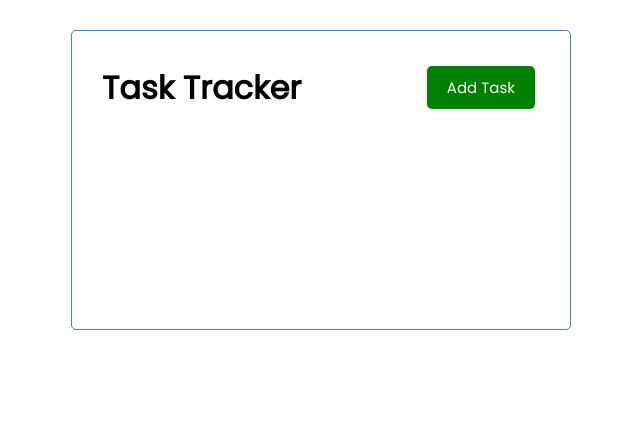
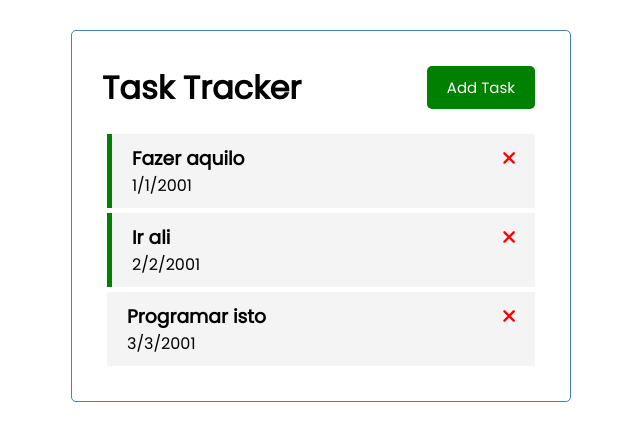
Before and after one commit to AndMJ/looking-into-vuejs, a Vue app in the folder using-vue-cli/: page / in a window 1280 px wide. Shown: the top 440 px of the page, without its empty margins (319-959 px from the left). Built offline with nearby package versions, Linux system fonts and the light colour scheme.

Commit message:
UPDATE loads each task in array tasks from data()

```diff
--- a/using-vue-cli/public/index.html
+++ b/using-vue-cli/public/index.html
@@ -5,6 +5,10 @@
     <meta http-equiv="X-UA-Compatible" content="IE=edge">
     <meta name="viewport" content="width=device-width,initial-scale=1.0">
     <link rel="icon" href="<%= BASE_URL %>favicon.ico">
+
+    <!-- font-awesome -->
+    <link rel="stylesheet" href="https://cdnjs.cloudflare.com/ajax/libs/font-awesome/6.2.0/css/all.min.css" integrity="sha512-xh6O/CkQoPOWDdYTDqeRdPCVd1SpvCA9XXcUnZS2FmJNp1coAFzvtCN9BmamE+4aHK8yyUHUSCcJHgXloTyT2A==" crossorigin="anonymous" referrerpolicy="no-referrer" />
+
     <title><%= htmlWebpackPlugin.options.title %></title>
   </head>
   <body>
--- a/using-vue-cli/src/App.vue
+++ b/using-vue-cli/src/App.vue
@@ -1,16 +1,47 @@
 <template>
   <div class="container">
     <Header title="Task Tracker"></Header>
+    <Tasks :tasks="tasks"></Tasks>
   </div>
 </template>
 
 <script>
 import Header from './components/Header'
+import Tasks from './components/Tasks'
+
 
 export default {
   name: 'App',
   components: {
     Header,
+    Tasks
+  },
+  data() {
+    return {
+      tasks: []
+    }
+  },
+  created(){ //on page creation do:
+    this.tasks = [
+      {
+        id: 1,
+        text: "Fazer aquilo",
+        date: "1/1/2001",
+        reminder: true
+      },
+      {
+        id: 2,
+        text: "Ir ali",
+        date: "2/2/2001",
+        reminder: true
+      },
+      {
+        id: 3,
+        text: "Programar isto",
+        date: "3/3/2001",
+        reminder: false
+      }
+    ]
   }
 }
 </script>
--- a/using-vue-cli/src/components/Button.vue
+++ b/using-vue-cli/src/components/Button.vue
@@ -1,5 +1,5 @@
 <template>
-    <button :style="{background: color}" class="btn">{{text}}</button>
+    <button @click="clickFunction($event)" :style="{background: color}" class="btn">{{text}}</button>
 </template>
 
 <script>
@@ -8,6 +8,11 @@ export default {
     props: {
         color: String,
         text: String
+    },
+    methods: {
+        clickFunction(e) {
+            console.log(e.target.title)
+        }
     }
 }
 </script>
--- /dev/null
+++ b/using-vue-cli/src/components/Task.vue
@@ -0,0 +1,38 @@
+<template>
+    <div :class="[task.reminder ? 'reminder' : '', 'task']">
+        <h3>
+            {{task.text}}
+            <i class="fas fa-times"></i>
+        </h3>
+        <p>{{task.date}}</p>
+    </div>
+</template>
+
+<script>
+export default {
+    name: "Task",
+    props: {
+        task: Object
+    }
+}
+</script>
+
+<style scoped>
+.fas {
+    color: red;
+}
+.task {
+  background: #f4f4f4;
+  margin: 5px;
+  padding: 10px 20px;
+  cursor: pointer;
+}
+.task.reminder {
+  border-left: 5px solid green;
+}
+.task h3 {
+  display: flex;
+  align-items: center;
+  justify-content: space-between;
+}
+</style>
--- /dev/null
+++ b/using-vue-cli/src/components/Tasks.vue
@@ -0,0 +1,19 @@
+<template>
+    <div v-for="task in tasks" :key="task.id">
+        <Task :task="task"></Task>
+    </div>
+</template>
+
+<script>
+import Task from "./Task"
+
+export default {
+    name:"Tasks",
+    props: {
+        tasks: Array
+    },
+    components:{
+        Task
+    }
+}
+</script>
```
Also changed, not shown: 1 other file (tests, documents, lock files or other folders).
